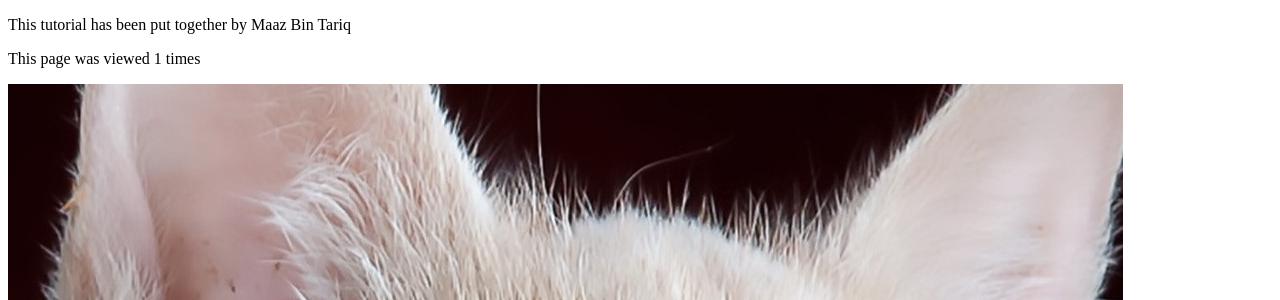
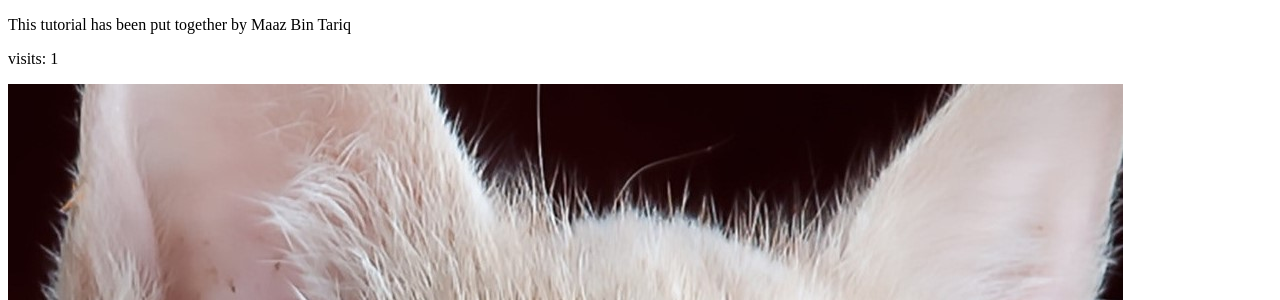
Before and after one commit to Maaz046/tango_with_django_project, a Django app: page /rango/about/ in a window 1280 px wide. Shown: the top 300 px of the page. Run offline with Django 3.2, Linux system fonts and the light colour scheme; data that the repository does not hold is empty.

Commit message:
Chapter 10 corrections 2

```diff
--- a/tango_with_django_project/templates/rango/about.html
+++ b/tango_with_django_project/templates/rango/about.html
@@ -9,7 +9,7 @@
 {% block body_block %}
 <div>
 <p>This tutorial has been put together by Maaz Bin Tariq</p>
-<p>This page was viewed {{ visits }} times</p>
+<p>visits: {{ visits }}</p>
 </div>
 
 <div>
```
